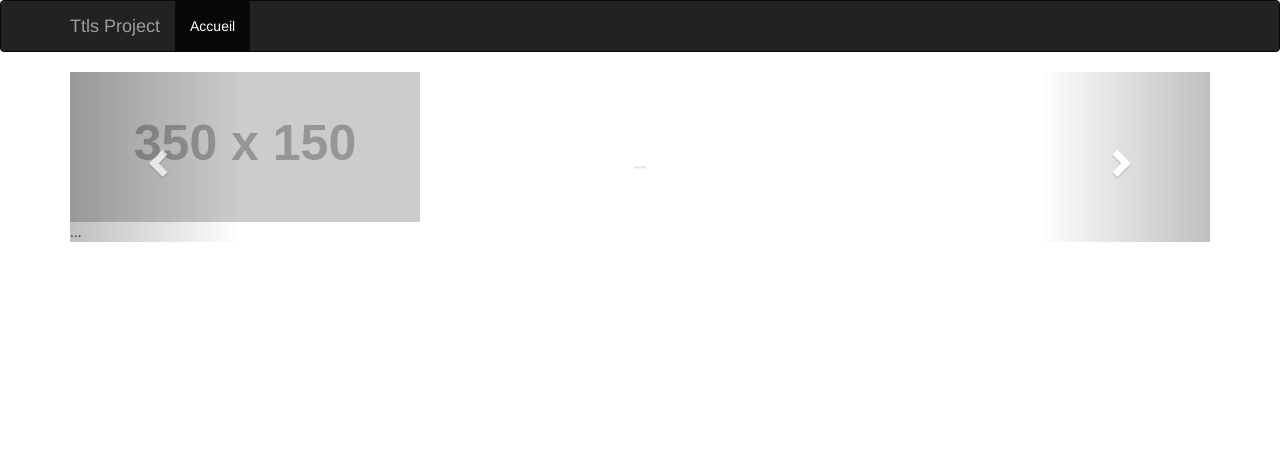
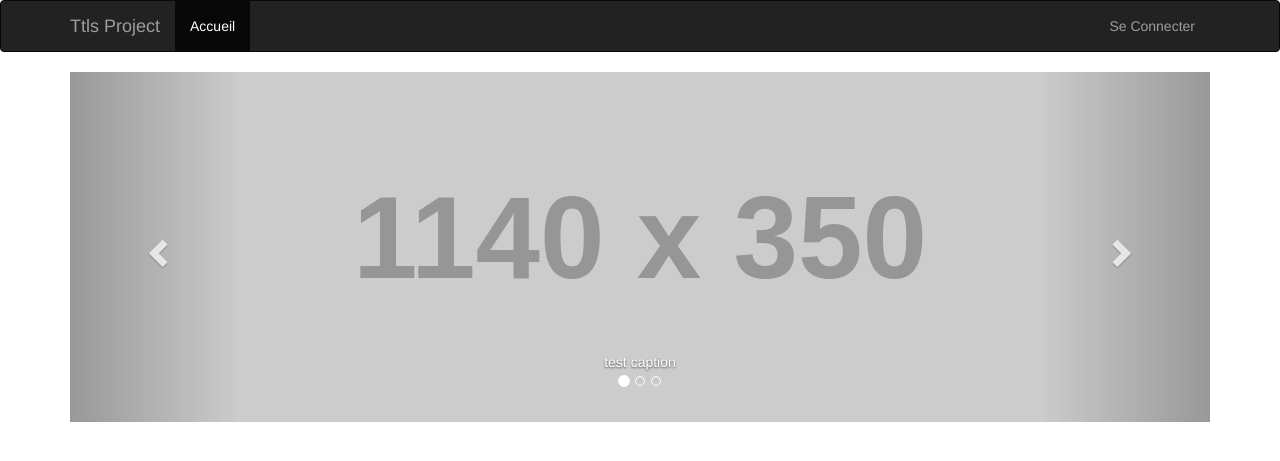
Before and after one commit to Cavanna-dev/ADP, a PHP site: page / in a window 1280 px wide. Shown: the top 461 px of the page. Run offline with PHP 8.4, Linux system fonts and the light colour scheme; grey boxes labelled with a size stand in for pictures from a placeholder-image service; some libraries are stand-ins or nearby versions.

Commit message:
Carousel File

```diff
--- a/index.php
+++ b/index.php
@@ -1,43 +1,6 @@
 <?php include 'template/header.php'; ?>
 <?php include 'template/menu.php'; ?>
 <div class="container">
-
-    <div id="carousel-example-generic" class="carousel slide" data-ride="carousel">
-        <!-- Indicators -->
-        <ol class="carousel-indicators">
-            <li data-target="#carousel-example-generic" data-slide-to="0" class="active"></li>
-            <li data-target="#carousel-example-generic" data-slide-to="1"></li>
-            <li data-target="#carousel-example-generic" data-slide-to="2"></li>
-        </ol>
-
-        <!-- Wrapper for slides -->
-        <div class="carousel-inner" role="listbox">
-            <div class="item active">
-                <img src="http://placehold.it/350x150" alt="...">
-                <div class="carousel-caption">
-                    ...
-                </div>
-            </div>
-            <div class="item">
-                <img src="..." alt="...">
-                <div class="carousel-caption">
-                    ... Coucou Cavana
-                </div>
-            </div>
-            ...
-        </div>
-
-        <!-- Controls -->
-        <a class="left carousel-control" href="#carousel-example-generic" role="button" data-slide="prev">
-            <span class="glyphicon glyphicon-chevron-left" aria-hidden="true"></span>
-            <span class="sr-only">Previous</span>
-        </a>
-        <a class="right carousel-control" href="#carousel-example-generic" role="button" data-slide="next">
-            <span class="glyphicon glyphicon-chevron-right" aria-hidden="true"></span>
-            <span class="sr-only">Next</span>
-        </a>
-    </div>
-
-
+    <?php include 'template/carousel.php'; ?>
 </div>
 <?php include 'template/footer.php'; ?>
--- /dev/null
+++ b/template/carousel.php
@@ -0,0 +1,40 @@
+<div id="carousel-example-generic" class="carousel slide" data-ride="carousel">
+    <!-- Indicators -->
+    <ol class="carousel-indicators">
+        <li data-target="#carousel-example-generic" data-slide-to="0" class="active"></li>
+        <li data-target="#carousel-example-generic" data-slide-to="1"></li>
+        <li data-target="#carousel-example-generic" data-slide-to="2"></li>
+    </ol>
+
+    <!-- Wrapper for slides -->
+    <div class="carousel-inner" role="listbox">
+        <div class="item active">
+            <img src="http://placehold.it/1140x350" alt="test alt">
+            <div class="carousel-caption">
+                test caption
+            </div>
+        </div>
+        <div class="item">
+            <img src="http://placehold.it/1140x350" alt="test alt">
+            <div class="carousel-caption">
+                test caption
+            </div>
+        </div>
+        <div class="item">
+            <img src="http://placehold.it/1140x350" alt="test alt">
+            <div class="carousel-caption">
+                test caption
+            </div>
+        </div>
+    </div>
+
+    <!-- Controls -->
+    <a class="left carousel-control" href="#carousel-example-generic" role="button" data-slide="prev">
+        <span class="glyphicon glyphicon-chevron-left" aria-hidden="true"></span>
+        <span class="sr-only">Previous</span>
+    </a>
+    <a class="right carousel-control" href="#carousel-example-generic" role="button" data-slide="next">
+        <span class="glyphicon glyphicon-chevron-right" aria-hidden="true"></span>
+        <span class="sr-only">Next</span>
+    </a>
+</div>
--- a/template/menu.php
+++ b/template/menu.php
@@ -11,6 +11,10 @@
         <div class="navbar-collapse collapse navbar-inverse-collapse">
             <ul class="nav navbar-nav">
                 <li class="active"><a href="#">Accueil</a></li>
+            </ul>
+            <ul class="nav navbar-nav navbar-right">
+                <li><a href="#">Se Connecter</a></li>
+            </ul>
         </div>
     </div>
 </div>
```
